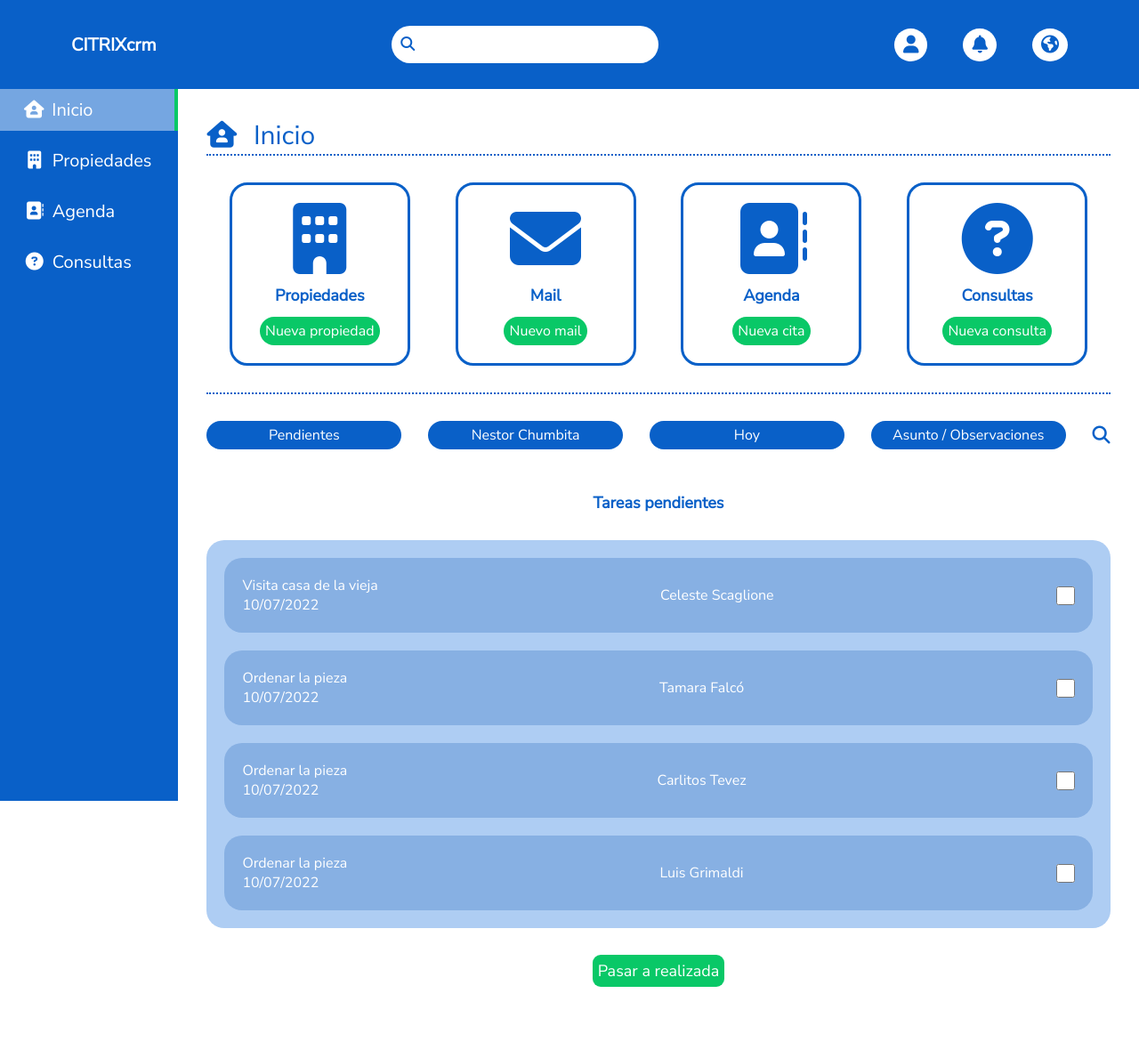
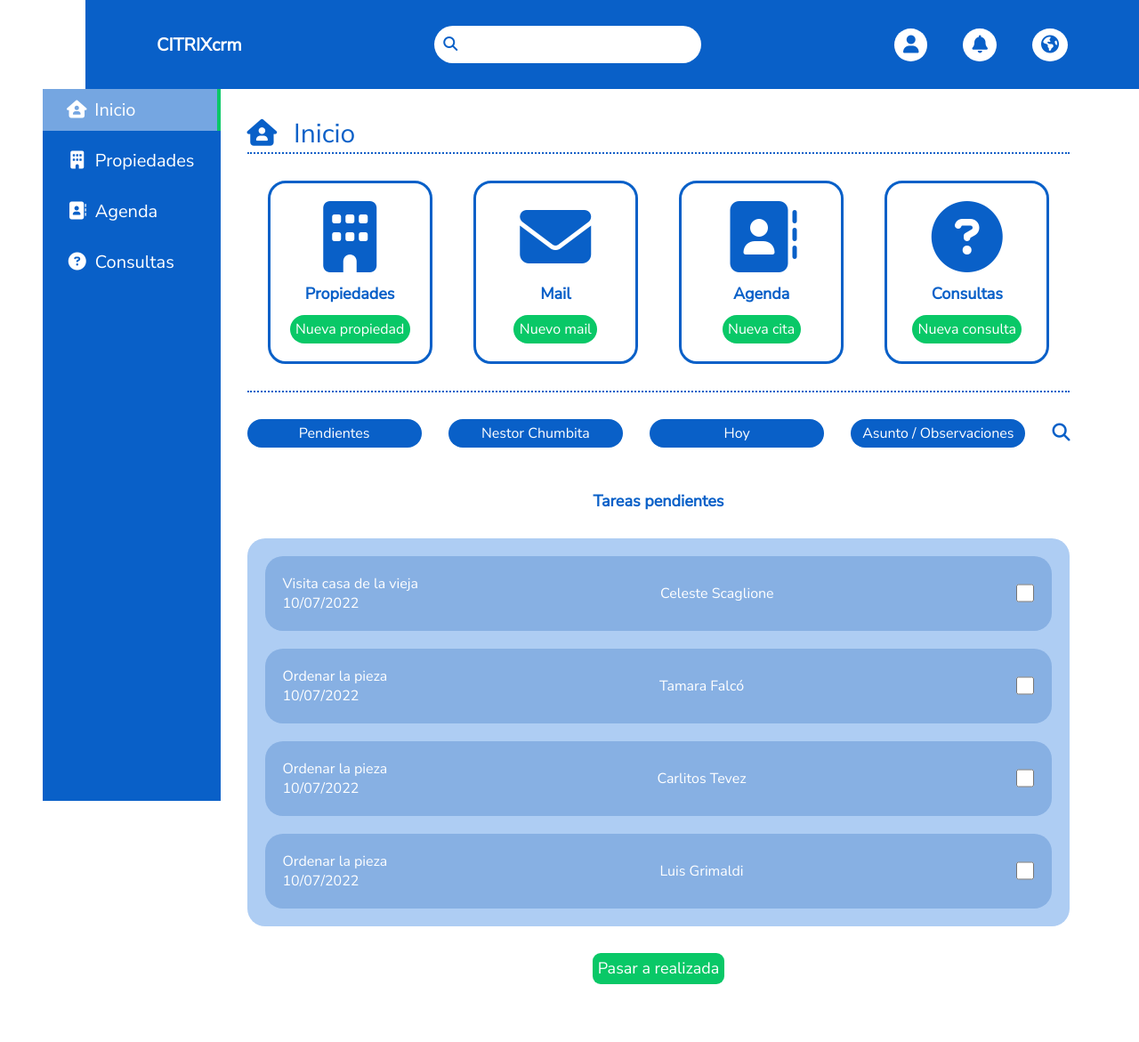
Before and after one commit to luissgrimaldi/citrixCRM, a PHP site: page / in a window 1280 px wide. Shown: the whole page at 89% size. After the commit the page ends 1106 px from the top, so only its background shows below. Run offline with PHP 8.4, Linux system fonts and the light colour scheme; some libraries are stand-ins or nearby versions.

Commit message:
Update index.css

```diff
--- a/index.css
+++ b/index.css
@@ -48,6 +48,7 @@ body::-webkit-scrollbar-track {
     overflow-x: hidden;
     background-color: var(--body-color);
     min-height: 100vh;
+    padding: 0 3em;
 }
 
 
@@ -65,7 +66,7 @@ a{
 
 /* Header */
 .header{
-    width: 100%;
+    width: calc(100% - 6em);
     height: 6.25em;
     background-color: var(--color-principal-header);
     position: fixed;
```
